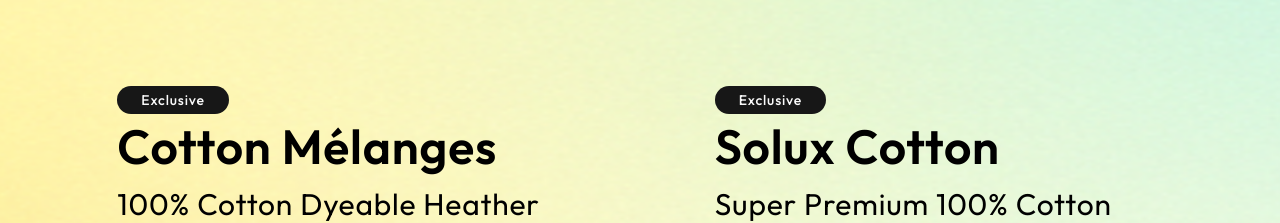
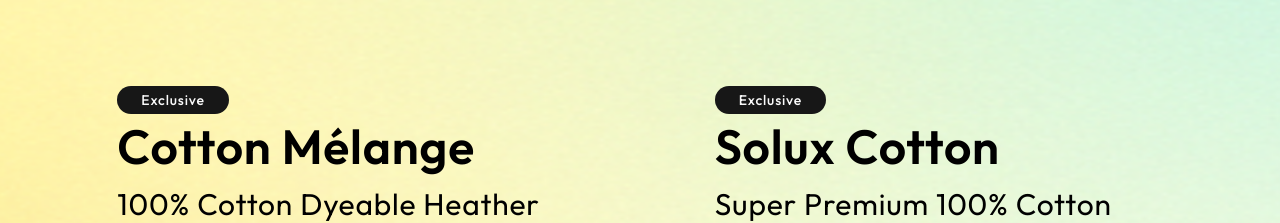
Before and after one commit to MoonWish-Studios/acutex, a Next.js app: page /products in a window 1280 px wide. Shown: the part 1180-1403 px from the top of the page. Built offline with nearby package versions, Linux system fonts and the light colour scheme.

Commit message:
test again

```diff
--- a/app/products/page.tsx
+++ b/app/products/page.tsx
@@ -15,7 +15,7 @@ import { Landing } from "../components/ContactForm"
 
 const exclusiveProducts = [
   {
-    title: "Cotton Mélanges",
+    title: "Cotton Mélange",
     heading: "100% Cotton Dyeable Heather PFD Fabric",
     bullet: [
       "Low Fabric Order Quantity",
```
